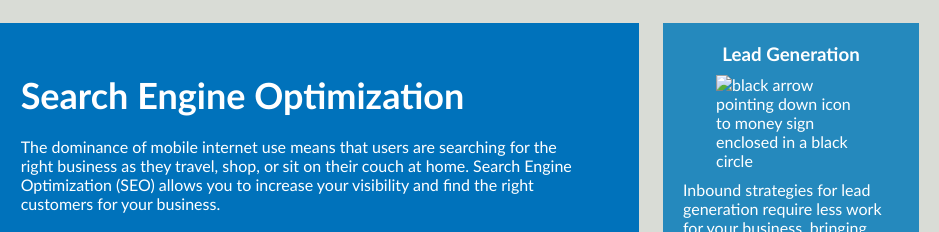
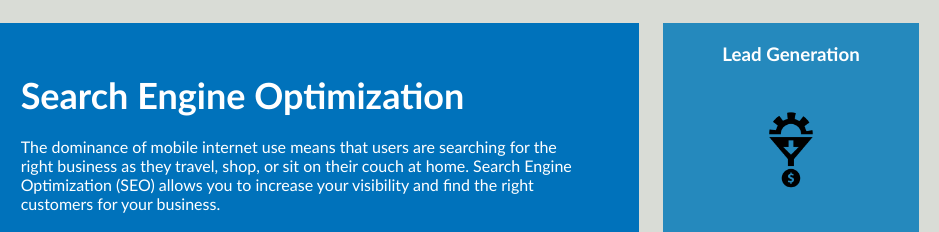
Before and after one commit to Shaontae/SEO-Marketing-By-Horiseon, a plain HTML site: page index.html in a window 1280 px wide. Shown: the part 899-1131 px from the top of the page, 341-1280 px from the left. Drawn offline with Linux system fonts and the light colour scheme.

Commit message:
added css styles

```diff
--- a/index.html
+++ b/index.html
@@ -57,7 +57,7 @@
     <div class="benefits">
         <div class="benefit-lead">
             <h3>Lead Generation</h3>
-            <img src="./assets/images/lead-generation.png/" alt="black arrow pointing down icon to money sign enclosed in a black circle"/>
+            <img src="./assets/images/lead-generation.png" alt="black arrow pointing down icon to money sign enclosed in a black circle"/>
             <p>
                 Inbound strategies for lead generation require less work for your business, bringing customers directly to your website.
             </p>
```
Also changed, not shown: 1 other file.
